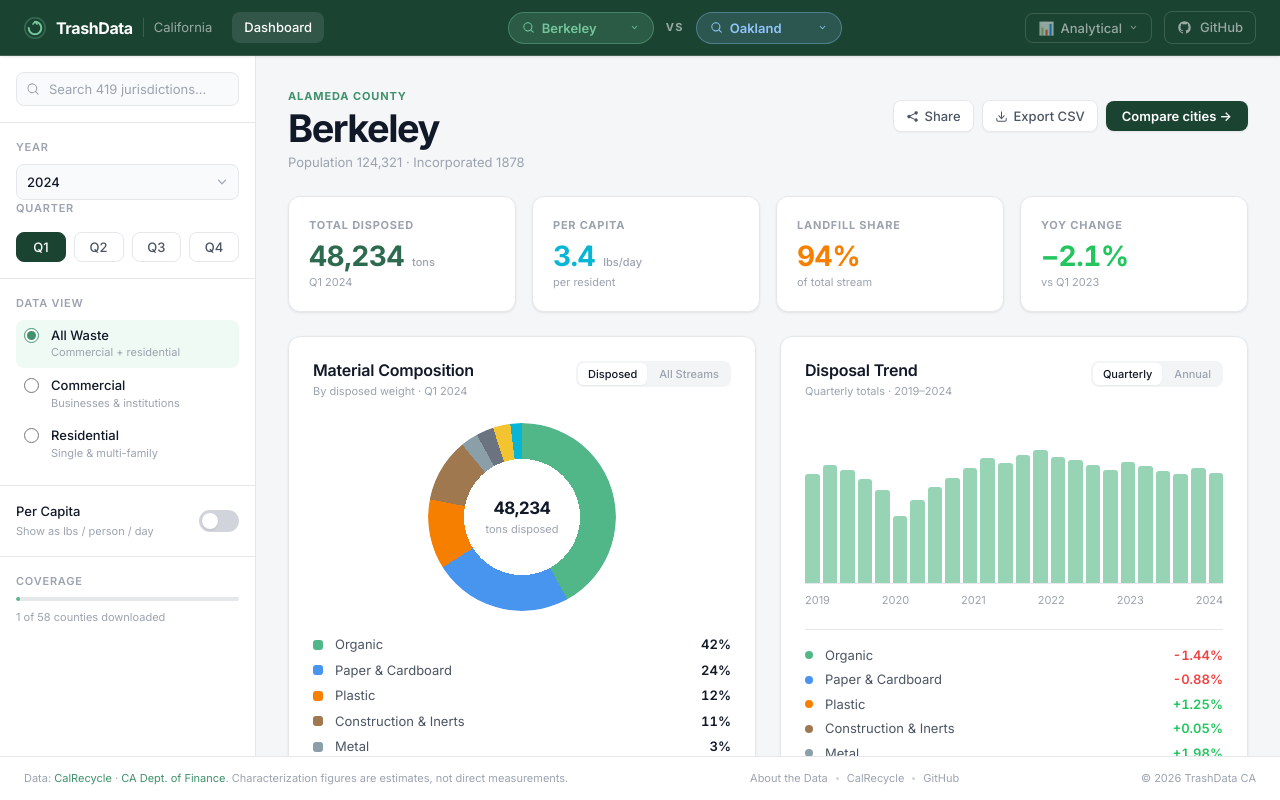
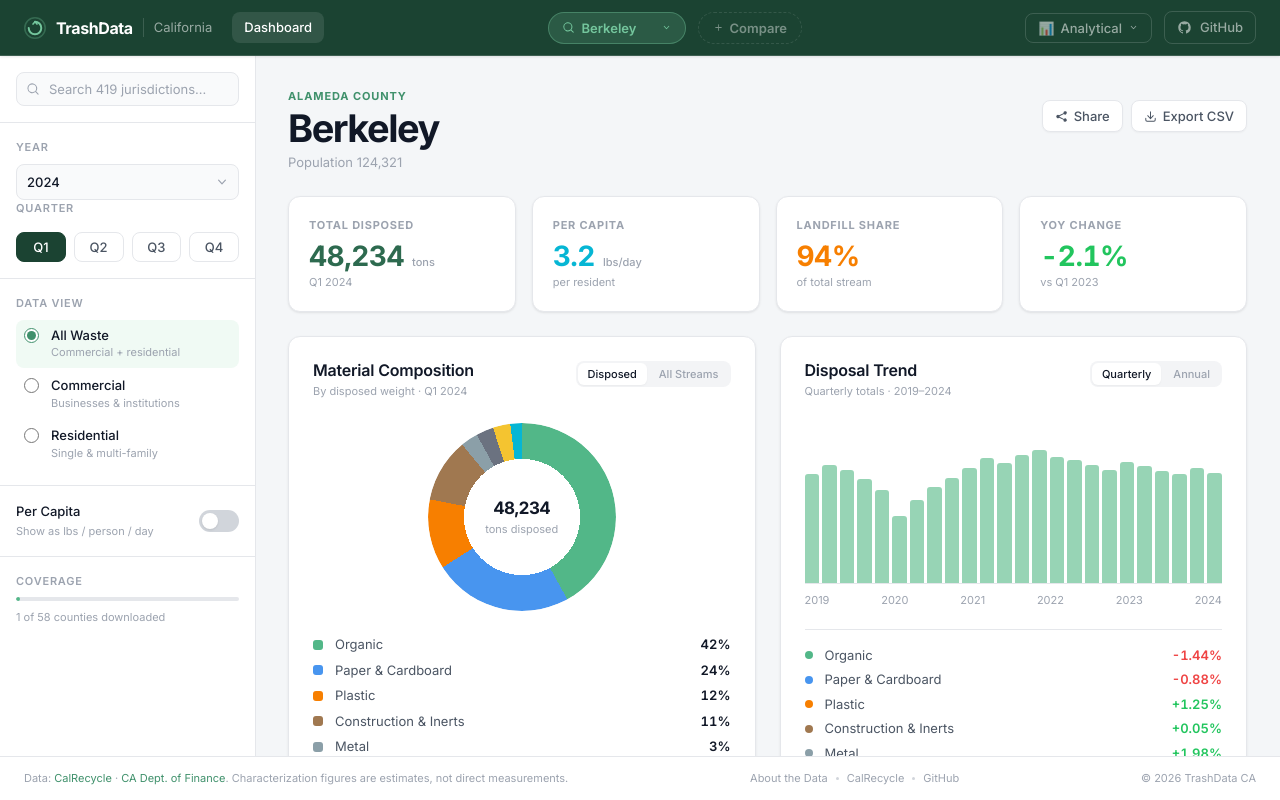
Before and after one commit to maxnelson/wastedata, a React (Vite) app: page / in a window 1280 px wide. Built offline with nearby package versions, Linux system fonts and the light colour scheme.

Commit message:
adjusted compare treatment

```diff
--- a/src/App.jsx
+++ b/src/App.jsx
@@ -1,6 +1,7 @@
-import { useState } from 'react'
+import { useState, useEffect } from 'react'
 import './App.css'
 import { useTheme } from './contexts/ThemeContext'
+import { CITIES } from './data/cities'
 import AppHeader from './components/Layout/AppHeader'
 import Footer from './components/Layout/Footer'
 import Layout from './components/Layout/Layout'
@@ -11,7 +12,20 @@ import styles from './App.module.css'
 export default function App() {
   const { theme } = useTheme()
   const [cityA, setCityA] = useState('Berkeley')
-  const [cityB, setCityB] = useState('Oakland')
+  const [cityB, setCityB] = useState(null) // null = single-city mode
+
+  // When switching to the social theme, ensure cityB is always set
+  // (the comparison panels need two cities to render)
+  useEffect(() => {
+    if (theme === 'social' && cityB === null) {
+      setCityB(CITIES.find(c => c !== cityA) || 'Oakland')
+    }
+  }, [theme])
+
+  const handleAddCompare = () => {
+    const defaultB = CITIES.find(c => c !== cityA) || 'Oakland'
+    setCityB(defaultB)
+  }
 
   return (
     <div className={styles.root}>
@@ -20,13 +34,22 @@ export default function App() {
         cityB={cityB}
         onCityAChange={setCityA}
         onCityBChange={setCityB}
+        onAddCompare={handleAddCompare}
       />
       <div className={styles.body}>
         {theme === 'social' ? (
-          <SocialLayout cityA={cityA} cityB={cityB} />
+          <SocialLayout cityA={cityA} cityB={cityB || 'Oakland'} />
         ) : (
           <Layout>
-            <Home />
+            {/* Comparison panel wrapper — animates between single and two-column */}
+            <div className={`${styles.panels} ${cityB ? styles.comparing : ''}`}>
+              <div className={styles.panelA}>
+                <Home city={cityA} />
+              </div>
+              <div className={`${styles.panelB} ${cityB ? styles.panelBActive : ''}`}>
+                {cityB && <Home city={cityB} />}
+              </div>
+            </div>
           </Layout>
         )}
       </div>
--- a/src/App.module.css
+++ b/src/App.module.css
@@ -13,3 +13,52 @@
   min-height: 0;
   overflow: hidden;
 }
+
+/* ─── Comparison panel container ─────────────────────────
+   Lives inside Layout's .content area.
+   panelA has flex: 1 so it always fills remaining width.
+   panelB animates from width: 0 → 50% — as it expands,
+   panelA naturally compresses from the right side.
+   ─────────────────────────────────────────────────────── */
+.panels {
+  display: flex;
+  flex: 1;
+  overflow: hidden;
+}
+
+.panelA {
+  flex: 1;
+  min-width: 0;
+  overflow-y: auto;
+  /* Named container so Home.module.css container queries work */
+  container-type: inline-size;
+  container-name: cityPanel;
+}
+
+.panelB {
+  flex-shrink: 0;
+  width: 0;
+  overflow: hidden;
+  opacity: 0;
+  border-left: 1px solid var(--border-subtle);
+  /* Slide in: width expands first, then content fades */
+  transition:
+    width 380ms cubic-bezier(0.4, 0, 0.2, 1),
+    opacity 220ms ease;
+  container-type: inline-size;
+  container-name: cityPanel;
+}
+
+.panelBActive {
+  width: 50%;
+  opacity: 1;
+  /* Slide out reverses: content fades first, then width collapses */
+  transition:
+    width 380ms cubic-bezier(0.4, 0, 0.2, 1),
+    opacity 220ms ease 120ms;
+}
+
+/* Thin vertical VS divider — appears only when comparing */
+.comparing .panelA {
+  border-right: none; /* border is on panelB's left side */
+}
--- a/src/components/Layout/AppHeader.jsx
+++ b/src/components/Layout/AppHeader.jsx
@@ -64,10 +64,11 @@ function CityPicker({ value, onChange, side }) {
   )
 }
 
-export default function AppHeader({ cityA, cityB, onCityAChange, onCityBChange }) {
+export default function AppHeader({ cityA, cityB, onCityAChange, onCityBChange, onAddCompare }) {
   const { theme, setTheme, themes } = useTheme()
   const [designOpen, setDesignOpen] = useState(false)
   const activeTheme = themes.find(t => t.id === theme) || themes[0]
+  const comparing = cityB !== null
 
   return (
     <header className={styles.header}>
@@ -94,11 +95,32 @@ export default function AppHeader({ cityA, cityB, onCityAChange, onCityBChange }
         <a href="/" className={`${styles.navLink} ${styles.navLinkActive}`}>Dashboard</a>
       </nav>
 
-      {/* City comparison pickers — always visible */}
+      {/* City controls — single or comparison */}
       <div className={styles.compare}>
         <CityPicker value={cityA} onChange={onCityAChange} side="a" />
-        <span className={styles.vsChip}>VS</span>
-        <CityPicker value={cityB} onChange={onCityBChange} side="b" />
+
+        {comparing ? (
+          /* Comparison mode: VS + city B picker + close */
+          <>
+            <span className={styles.vsChip}>VS</span>
+            <CityPicker value={cityB} onChange={onCityBChange} side="b" />
+            <button
+              className={styles.closeCompareBtn}
+              onClick={() => onCityBChange(null)}
+              title="Close comparison"
+            >
+              ✕
+            </button>
+          </>
+        ) : (
+          /* Single mode: prominent add-comparison button */
+          <button className={styles.addCompareBtn} onClick={onAddCompare}>
+            <svg width="11" height="11" viewBox="0 0 20 20" fill="currentColor">
+              <path d="M10.75 4.75a.75.75 0 0 0-1.5 0v4.5h-4.5a.75.75 0 0 0 0 1.5h4.5v4.5a.75.75 0 0 0 1.5 0v-4.5h4.5a.75.75 0 0 0 0-1.5h-4.5v-4.5z" />
+            </svg>
+            Compare
+          </button>
+        )}
       </div>
 
       {/* Right actions */}
--- a/src/components/Layout/AppHeader.module.css
+++ b/src/components/Layout/AppHeader.module.css
@@ -133,8 +133,56 @@
 }
 
 .cityName {
-  min-width: 80px;
+  min-width: 72px;
   text-align: left;
+}
+
+/* ─── Add comparison button (single-city mode) ─────────── */
+.addCompareBtn {
+  display: flex;
+  align-items: center;
+  gap: 6px;
+  padding: 7px 14px;
+  border-radius: var(--radius-full);
+  border: 1.5px dashed var(--header-border);
+  background: transparent;
+  font-size: var(--text-sm);
+  font-family: var(--font-sans);
+  font-weight: 600;
+  color: var(--header-fg-muted);
+  cursor: pointer;
+  transition: all var(--transition-fast);
+  white-space: nowrap;
+  opacity: 0.75;
+}
+
+.addCompareBtn:hover {
+  opacity: 1;
+  border-style: solid;
+  color: var(--header-fg);
+  background: var(--header-hover-bg);
+}
+
+/* ─── Close comparison button ───────────────────────────── */
+.closeCompareBtn {
+  display: flex;
+  align-items: center;
+  justify-content: center;
+  width: 26px;
+  height: 26px;
+  border-radius: 50%;
+  border: none;
+  background: var(--header-hover-bg);
+  font-size: 12px;
+  color: var(--header-fg-muted);
+  cursor: pointer;
+  flex-shrink: 0;
+  transition: all var(--transition-fast);
+}
+
+.closeCompareBtn:hover {
+  background: rgba(255, 255, 255, 0.18);
+  color: var(--header-fg);
 }
 
 /* Dropdown — always light surface regardless of header bg */
--- a/src/components/Layout/Layout.jsx
+++ b/src/components/Layout/Layout.jsx
@@ -6,7 +6,7 @@ export default function Layout({ children }) {
     <div className={styles.body}>
       <Sidebar />
       <div className={styles.content}>
-        <main className={styles.main}>{children}</main>
+        {children}
       </div>
     </div>
   )
--- a/src/components/Layout/Layout.module.css
+++ b/src/components/Layout/Layout.module.css
@@ -5,18 +5,11 @@
   overflow: hidden;
 }
 
+/* Content area is a flex passthrough — panels inside handle their own scroll */
 .content {
   flex: 1;
   display: flex;
-  flex-direction: column;
+  min-width: 0;
+  overflow: hidden;
   margin-left: var(--sidebar-width);
-  min-width: 0;
-  overflow-y: auto;
 }
-
-.main {
-  flex: 1;
-  padding: var(--space-8);
-  max-width: 1280px;
-  width: 100%;
-}
--- /dev/null
+++ b/src/data/cities.js
@@ -0,0 +1,21 @@
+export const CITIES = [
+  'Berkeley',
+  'Oakland',
+  'San Francisco',
+  'Alameda',
+  'Fremont',
+  'Hayward',
+  'San Leandro',
+  'Livermore',
+]
+
+export const MOCK_DATA = {
+  Berkeley:        { perCapita: 3.2, total: 48234,  yoy: -2.1, population: '124,321', county: 'Alameda' },
+  Oakland:         { perCapita: 3.8, total: 156820, yoy: +0.4, population: '440,646', county: 'Alameda' },
+  'San Francisco': { perCapita: 2.9, total: 204310, yoy: -3.3, population: '873,965', county: 'San Francisco' },
+  Alameda:         { perCapita: 3.5, total: 26102,  yoy: +1.1, population: '79,827',  county: 'Alameda' },
+  Fremont:         { perCapita: 3.1, total: 73450,  yoy: -0.8, population: '230,504', county: 'Alameda' },
+  Hayward:         { perCapita: 4.0, total: 62110,  yoy: +2.2, population: '162,954', county: 'Alameda' },
+  'San Leandro':   { perCapita: 3.6, total: 31840,  yoy: +0.7, population: '90,161',  county: 'Alameda' },
+  Livermore:       { perCapita: 3.3, total: 30210,  yoy: -1.5, population: '93,003',  county: 'Alameda' },
+}
--- a/src/pages/Home.jsx
+++ b/src/pages/Home.jsx
@@ -1,12 +1,6 @@
 import { useState } from 'react'
 import styles from './Home.module.css'
-
-const STATS = [
-  { label: 'Total Disposed',  value: '48,234', unit: 'tons',    sub: 'Q1 2024',       color: 'var(--brand-700)' },
-  { label: 'Per Capita',      value: '3.4',    unit: 'lbs/day', sub: 'per resident',  color: 'var(--cat-glass)' },
-  { label: 'Landfill Share',  value: '94%',    unit: '',        sub: 'of total stream', color: 'var(--cat-plastic)' },
-  { label: 'YoY Change',      value: '−2.1%',  unit: '',        sub: 'vs Q1 2023',    color: 'var(--status-positive)', positive: true },
-]
+import { MOCK_DATA } from '../data/cities'
 
 // Matches var(--cat-*) tokens in order, rendered as conic-gradient stops
 const CATEGORIES = [
@@ -58,7 +52,8 @@ function DownloadIcon() {
   )
 }
 
-export default function Home() {
+export default function Home({ city = 'Berkeley' }) {
+  const data = MOCK_DATA[city] || MOCK_DATA['Berkeley']
   const [activeTab,    setActiveTab]    = useState('disposed')
   const [activeTrend,  setActiveTrend]  = useState('quarterly')
   const [hoveredBar,   setHoveredBar]   = useState(null)
@@ -69,29 +64,50 @@ export default function Home() {
       {/* ── City header ────────────────────────────────── */}
       <div className={styles.cityHeader}>
         <div>
-          <p className={styles.breadcrumb}>Alameda County</p>
-          <h1 className={styles.cityName}>Berkeley</h1>
-          <p className={styles.cityMeta}>Population 124,321 · Incorporated 1878</p>
+          <p className={styles.breadcrumb}>{data.county} County</p>
+          <h1 className={styles.cityName}>{city}</h1>
+          <p className={styles.cityMeta}>Population {data.population}</p>
         </div>
         <div className={styles.headerActions}>
           <button className={styles.actionBtn}><ShareIcon /> Share</button>
           <button className={styles.actionBtn}><DownloadIcon /> Export CSV</button>
-          <button className={styles.compareBtn}>Compare cities →</button>
         </div>
       </div>
 
       {/* ── Stat cards ─────────────────────────────────── */}
       <div className={styles.statsRow}>
-        {STATS.map(s => (
-          <div key={s.label} className={styles.statCard}>
-            <p className={styles.statLabel}>{s.label}</p>
-            <div className={styles.statValueRow}>
-              <span className={`${styles.statValue} num`} style={{ color: s.color }}>{s.value}</span>
-              {s.unit && <span className={styles.statUnit}>{s.unit}</span>}
-            </div>
-            <p className={styles.statSub}>{s.sub}</p>
+        <div className={styles.statCard}>
+          <p className={styles.statLabel}>Total Disposed</p>
+          <div className={styles.statValueRow}>
+            <span className={`${styles.statValue} num`} style={{ color: 'var(--brand-700)' }}>{data.total.toLocaleString()}</span>
+            <span className={styles.statUnit}>tons</span>
           </div>
-        ))}
+          <p className={styles.statSub}>Q1 2024</p>
+        </div>
+        <div className={styles.statCard}>
+          <p className={styles.statLabel}>Per Capita</p>
+          <div className={styles.statValueRow}>
+            <span className={`${styles.statValue} num`} style={{ color: 'var(--cat-glass)' }}>{data.perCapita}</span>
+            <span className={styles.statUnit}>lbs/day</span>
+          </div>
+          <p className={styles.statSub}>per resident</p>
+        </div>
+        <div className={styles.statCard}>
+          <p className={styles.statLabel}>Landfill Share</p>
+          <div className={styles.statValueRow}>
+            <span className={`${styles.statValue} num`} style={{ color: 'var(--cat-plastic)' }}>94%</span>
+          </div>
+          <p className={styles.statSub}>of total stream</p>
+        </div>
+        <div className={styles.statCard}>
+          <p className={styles.statLabel}>YoY Change</p>
+          <div className={styles.statValueRow}>
+            <span className={`${styles.statValue} num`} style={{ color: data.yoy < 0 ? 'var(--status-positive)' : 'var(--status-negative)' }}>
+              {data.yoy > 0 ? '+' : ''}{data.yoy}%
+            </span>
+          </div>
+          <p className={styles.statSub}>vs Q1 2023</p>
+        </div>
       </div>
 
       {/* ── Charts ─────────────────────────────────────── */}
@@ -123,7 +139,7 @@ export default function Home() {
               style={{ background: buildConicGradient(CATEGORIES) }}
             />
             <div className={styles.donutCenter}>
-              <span className={`${styles.donutValue} num`}>48,234</span>
+              <span className={`${styles.donutValue} num`}>{data.total.toLocaleString()}</span>
               <span className={styles.donutUnit}>tons disposed</span>
             </div>
           </div>
--- a/src/pages/Home.module.css
+++ b/src/pages/Home.module.css
@@ -3,6 +3,8 @@
   display: flex;
   flex-direction: column;
   gap: var(--space-6);
+  padding: var(--space-8);
+  min-width: 0;
 }
 
 /* ─── City header ───────────────────────────────────────── */
@@ -67,24 +69,6 @@
   box-shadow: var(--shadow-sm);
 }
 
-.compareBtn {
-  padding: 7px 16px;
-  border: none;
-  border-radius: var(--radius-md);
-  background: var(--brand-800);
-  font-size: var(--text-sm);
-  font-family: var(--font-sans);
-  font-weight: 600;
-  color: #fff;
-  cursor: pointer;
-  box-shadow: var(--shadow-sm);
-  transition: background var(--transition-fast), box-shadow var(--transition-fast);
-}
-
-.compareBtn:hover {
-  background: var(--brand-700);
-  box-shadow: var(--shadow-md);
-}
 
 /* ─── Stat cards ────────────────────────────────────────── */
 .statsRow {
@@ -329,6 +313,23 @@
   color: var(--text-muted);
 }
 
+/* ─── Responsive reflow via container queries ───────────── */
+/* Kicks in when the panel is at half-width (comparison mode) */
+@container cityPanel (max-width: 680px) {
+  .statsRow {
+    grid-template-columns: repeat(2, 1fr);
+  }
+
+  .chartsGrid {
+    grid-template-columns: 1fr;
+  }
+
+  .cityHeader {
+    flex-direction: column;
+    align-items: flex-start;
+  }
+}
+
 /* ─── YoY change list ───────────────────────────────────── */
 .yoyList {
   display: flex;
```
Also changed, not shown: src/components/Layout/SocialLayout.jsx (+1 -11 lines).
